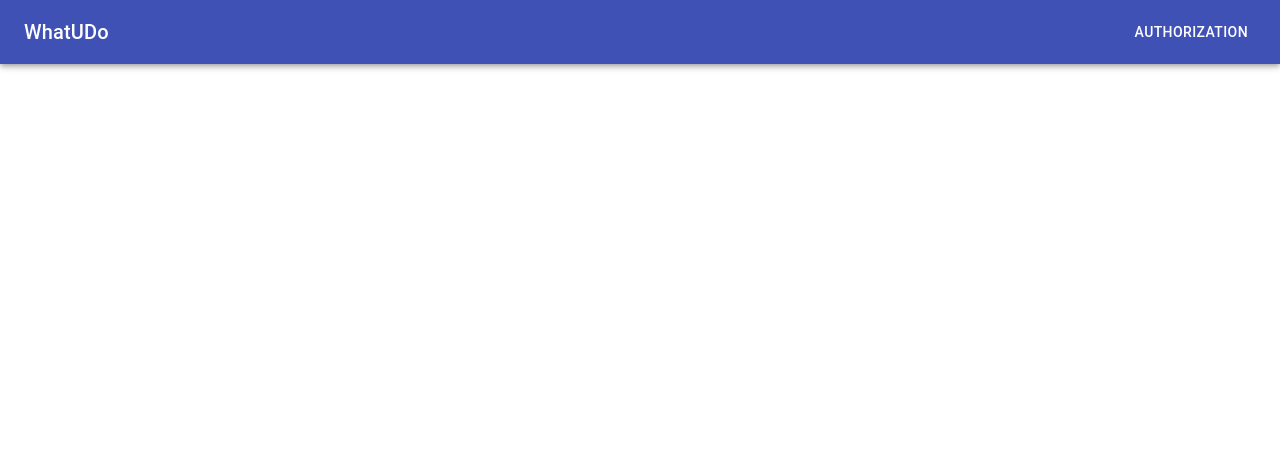
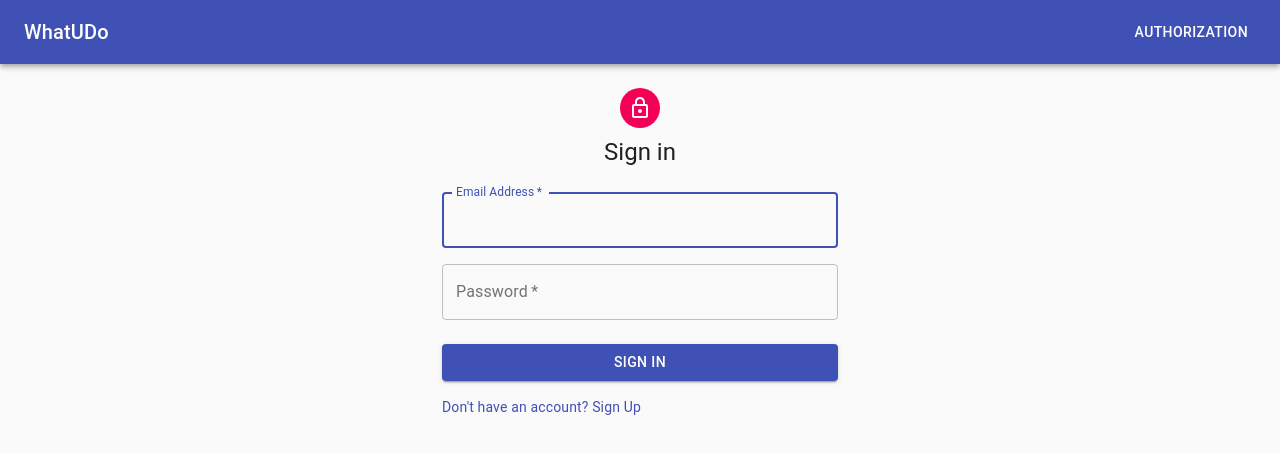
Before and after one commit to ShunsukeNagashima/whatudo_frontend, a React (Create React App) app: page /projects/addUser in a window 1280 px wide. Before the commit this address led to /. Shown: the top 454 px of the page. Built offline with nearby package versions, Linux system fonts and the light colour scheme.

Commit message:
#10 メンバー招待機能を実装

```diff
--- a/src/App.tsx
+++ b/src/App.tsx
@@ -11,6 +11,7 @@ import Dashboard from './user/pages/Dashboard';
 import Header from './shared/components/UIElements/Header';
 import ChooseProject from './projects/pages/ChooseProject';
 import UpdateTask from './tasks/pages/UpdateTask';
+import InviteUser from './projects/pages/InviteUser';
 import { AuthContext } from './shared/contexts/auth-context';
 import { useAuth } from './shared/hooks/auth-hook';
 import { ProjectContext } from './shared/contexts/project-context';
@@ -52,7 +53,10 @@ const App = () => {
         <Route path='/projects/new'>
           <NewProject />
         </Route>
-        <Redirect to='/dashboard' />
+        <Route path='/projects/invite'>
+          <InviteUser />
+        </Route>
+        <Redirect to='/tasks' />
       </Switch>
     )
     contents = (
@@ -85,6 +89,9 @@ const App = () => {
   } else {
     routes = (
       <Switch>
+        <Route path='/projects/addUser/'>
+          <Auth />
+        </Route>
         <Route path='/' exact>
         </Route>
         <Route path='/auth'>
--- a/src/projects/pages/ChooseProject.tsx
+++ b/src/projects/pages/ChooseProject.tsx
@@ -1,5 +1,5 @@
-import React, { useContext } from 'react';
-import { Link as RouterLink } from 'react-router-dom';
+import React, { useContext, useState, useEffect } from 'react';
+import { Link as RouterLink, useLocation } from 'react-router-dom';
 import { makeStyles, Theme, createStyles } from '@material-ui/core/styles';
 import {
   InputLabel,
@@ -13,6 +13,7 @@ import {
 } from '@material-ui/core';
 import { IProject } from '../../shared/interfaces/shared-interfaces';
 import { ProjectContext } from '../../shared/contexts/project-context';
+import SnackBar from '../../shared/components/UIElements/SnackBar';
 
 const useStyles = makeStyles((theme: Theme) =>
   createStyles({
@@ -33,11 +34,26 @@ const useStyles = makeStyles((theme: Theme) =>
   }),
 );
 
+interface stateType {
+  message: string
+}
+
 const ChooseProject = () => {
 
   const classes = useStyles();
   const [project, setProject] = React.useState<string>();
   const [open, setOpen] = React.useState(false);
+  const [message, setMessage] = useState<string>('');
+  const [showSnackBar, setShowSnackBar] = useState<boolean>(false);
+
+  const { state } = useLocation<stateType>();
+
+  useEffect(() => {
+    if (state) {
+      setMessage(state.message);
+      setShowSnackBar(true)
+    }
+  }, [state])
 
   const projectContext = useContext(ProjectContext);
 
@@ -52,6 +68,10 @@ const ChooseProject = () => {
   const handleOpen = () => {
     setOpen(true);
   };
+
+  const closeSnackBar = () => {
+    setShowSnackBar(false);
+  }
 
   const projectSubmitHandler = (pid: string | undefined) => {
     const selectedProject = projectContext.allProjects.find(p => p._id === pid)
@@ -85,7 +105,7 @@ const ChooseProject = () => {
           color="primary"
           disabled={!project}
           onClick={() => projectSubmitHandler(project)}>
-          Sign In With This Project
+          Select
         </Button>
       </React.Fragment>
     )
@@ -106,10 +126,16 @@ const ChooseProject = () => {
     <Container component="main" maxWidth="sm" className={classes.root}>
       <Paper className={classes.paper}>
           <Typography variant="h4">
-            ログインするプロジェクト
+            プロジェクト選択
           </Typography>
           {content}
       </Paper>
+
+      <SnackBar
+        open={showSnackBar}
+        close={closeSnackBar}
+        message={message}
+      />
     </Container>
   );
 };
--- /dev/null
+++ b/src/projects/pages/InviteUser.tsx
@@ -0,0 +1,98 @@
+import React, {useState, useContext} from 'react';
+import {
+  Container,
+  Button,
+  TextField,
+  Typography,
+} from '@material-ui/core'
+import { useHttpClient } from '../../shared/hooks/http-hook';
+import { ProjectContext } from '../../shared/contexts/project-context';
+import { AuthContext } from '../../shared/contexts/auth-context';
+import LoadingSpinner from '../../shared/components/UIElements/LoadingSpinner';
+import Modal from '../../shared/components/UIElements/Modal';
+import { makeStyles } from '@material-ui/core/styles';
+
+const useStyles = makeStyles((theme) => ({
+  root: {
+    display: 'flex',
+    flexDirection: 'column',
+    alignItems: 'center',
+  },
+  linkField: {
+    width: '90%'
+  },
+  marginTop: {
+    marginTop: theme.spacing(2)
+  }
+}))
+
+const InviteUser = () => {
+
+  const { loading, error, sendRequest } = useHttpClient();
+  const [ inviteLink, setInviteLink ] = useState<string>('');
+  const authContext = useContext(AuthContext);
+  const projectContext = useContext(ProjectContext);
+  const classes = useStyles();
+
+  const createInvitationLink = async () => {
+    const responseData = await sendRequest(
+      `http://localhost:5000/api/projects/invite/${projectContext.selectedProject!._id}`,
+      'GET',
+      null,
+      {
+        Authorization: `Bearer ${authContext.token}`
+      }
+    )
+    const token = responseData.data.invitationToken;
+    console.log(responseData);
+    const url = `http://localhost:3000/projects/addUser?token=${token}`
+    setInviteLink(url);
+  }
+
+  let errorModal;
+  if (error) {
+    console.log(error)
+    errorModal =  (
+        <Modal
+          title={error.name}
+          description={error.message}
+          show={true}
+        />
+    )
+  }
+
+  return (
+    <Container className={classes.root}>
+      { errorModal }
+      {loading && <LoadingSpinner isLoading={loading} />}
+      <Typography component='h3' variant='h4' color='textSecondary'>
+        メンバー招待
+      </Typography>
+      <Typography component='h5' variant='h6' color='textSecondary' className={classes.marginTop}>
+        「招待リンク」ボタンをクリックして、生成されたURLを招待するメンバーに送信してください。<br/>
+        リンクの有効期限は10分です。
+      </Typography>
+      {!loading && inviteLink &&
+      <TextField
+        className={`${classes.linkField} ${classes.marginTop}`}
+        variant='outlined'
+        multiline
+        rows={4}
+        value={inviteLink}
+        inputProps={{
+          readOnly: true
+        }}/>
+      }
+      <Button
+        className={classes.marginTop}
+        onClick={createInvitationLink}
+        variant="contained"
+        color="primary"
+      >
+        招待リンク作成
+      </Button>
+    </Container>
+  )
+}
+
+export default InviteUser
--- a/src/shared/components/UIElements/ListItems.tsx
+++ b/src/shared/components/UIElements/ListItems.tsx
@@ -42,12 +42,14 @@ export const mainListItems = (
         <ListItemText primary="タスク一覧" />
       </ListItem>
     </CustomLink>
+    <CustomLink to="/projects/invite">
       <ListItem button>
         <ListItemIcon>
           <PersonAddIcon color='primary' />
         </ListItemIcon>
         <ListItemText primary="メンバー招待" />
       </ListItem>
+    </CustomLink>
   </div>
 );
 
--- a/src/user/pages/Auth.tsx
+++ b/src/user/pages/Auth.tsx
@@ -1,5 +1,5 @@
-import React, {useState, useContext} from 'react';
-import { useHistory } from 'react-router-dom';
+import React, {useState, useContext, useEffect} from 'react';
+import { useHistory, useLocation } from 'react-router-dom';
 import { useForm, Controller } from 'react-hook-form';
 import {
   Avatar,
@@ -12,10 +12,9 @@ import {
 } from '@material-ui/core';
 import LockOutlinedIcon from '@material-ui/icons/LockOutlined';
 import { makeStyles } from '@material-ui/core/styles';
-import useAxios from 'axios-hooks';
+import { useHttpClient } from '../../shared/hooks/http-hook';
 import { AuthContext } from '../../shared/contexts/auth-context';
-import { AxiosResponse } from 'axios';
-import { IProject } from '../../shared/interfaces/shared-interfaces';
+import { ProjectContext } from '../../shared/contexts/project-context';
 import Modal from '../../shared/components/UIElements/Modal';
 import LoadingSpinner from '../../shared/components/UIElements/LoadingSpinner';
 
@@ -46,21 +45,24 @@ interface IFormInputs {
   password: string
 }
 
-interface AuthApiResponse {
-  userId: string,
-  projects: IProject[],
-  access_token: string
-}
-
 const Auth = () => {
   const classes = useStyles();
+  const { sendRequest, loading, error } = useHttpClient();
   const [isLoginMode, setIsLoginMode] = useState(true);
+  const [inviteToken, setInviteToken] = useState<string>()
+  const authContext = useContext(AuthContext);
+  const projectContext = useContext(ProjectContext);
 
-  const auth = useContext(AuthContext);
+  const history = useHistory();
+  const location = useLocation();
 
-  const [{ loading, error }, execute ] = useAxios({
-    method: 'POST',
-  },{ manual: true })
+  useEffect(() => {
+    if (location.search !== '') {
+      const token = location.search.split('=')[1]
+      setInviteToken(token);
+    }
+  }, [location.search])
+
 
   const switchModeHandler = () => {
     setIsLoginMode(prevState => !prevState);
@@ -70,38 +72,63 @@ const Auth = () => {
     mode: 'onChange'
   });
 
-  const history = useHistory();
-
   const authSubmitHandler = async (data: IFormInputs, event: any) => {
     event.preventDefault();
     if (isLoginMode) {
       try {
-        const responseData: AxiosResponse<AuthApiResponse> = await execute({
-          url: 'http://localhost:5000/api/auth/login',
-          data: JSON.stringify({
+        let url = 'http://localhost:5000/api/auth/login'
+        if (inviteToken) {
+          url = `${url}?token=${inviteToken}`
+        }
+        const responseData = await sendRequest(
+          url,
+          'POST',
+          JSON.stringify({
             email: data.email,
             password: data.password
           }),
-          headers: {
+          {
             'Content-Type': 'application/json'
           }
-        });
-        auth.login(responseData.data.userId, responseData.data.access_token, responseData.data.projects)
-        history.push('/projects/')
+        );
+        authContext.login(
+          responseData.data.userObj.userId,
+          responseData.data.userObj.access_token,
+          responseData.data.userObj.projects
+        )
+        if (inviteToken) {
+          projectContext.selectProject(responseData.data.userObj.project)
+          history.push('/tasks', { message: responseData.data.message })
+        }
+        history.push('/projects/', { message: responseData.data.message })
       } catch(err) {
         console.log(err);
       }
     } else {
       try {
-        const responseData: AxiosResponse<AuthApiResponse> = await execute({
-          url: 'http://localhost:5000/api/users/signup',
-          data: {
+        let url = 'http://localhost:5000/api/users/signup'
+        if (inviteToken) {
+          url = `${url}?token=${inviteToken}`
+        }
+        const responseData = await sendRequest(
+          url,
+          'POST',
+          {
             name: data.userName,
             email: data.email,
             password: data.password
           }
-        });
-        auth.login(responseData.data.userId, responseData.data.access_token, responseData.data.projects)
+        );
+        authContext.login(
+          responseData.data.userObj.userId,
+          responseData.data.userObj.access_token,
+          responseData.data.userObj.projects
+        )
+        if (inviteToken) {
+          projectContext.selectProject(responseData.data.userObj.project)
+          history.push('/tasks', { message: responseData.data.message })
+        }
+        history.push('/projects/', { message: responseData.data.message })
       } catch(err) {
         console.log(err);
       };
@@ -110,11 +137,11 @@ const Auth = () => {
 
   let errorModal;
   if (error) {
-    console.log(error.response)
+    console.log(error)
     errorModal =  (
         <Modal
           title={error.name}
-          description={error.response?.data.message}
+          description={error.message}
           show={true}
         />
     )
@@ -207,13 +234,7 @@ const Auth = () => {
             {isLoginMode? "Sign In": "Sign Up"}
           </Button>
           <Grid container>
-            <Grid item xs>
-              {isLoginMode &&
-              <Link href="#" variant="body2">
-                Forgot password?
-              </Link>
-              }
-            </Grid>
+
             <Grid item>
               <Link variant="body2" onClick={switchModeHandler}>
                 {!isLoginMode ? "Already have an account? Sign in": "Don't have an account? Sign Up"}
```
Lines whose indentation alone changed are shown as unchanged.
